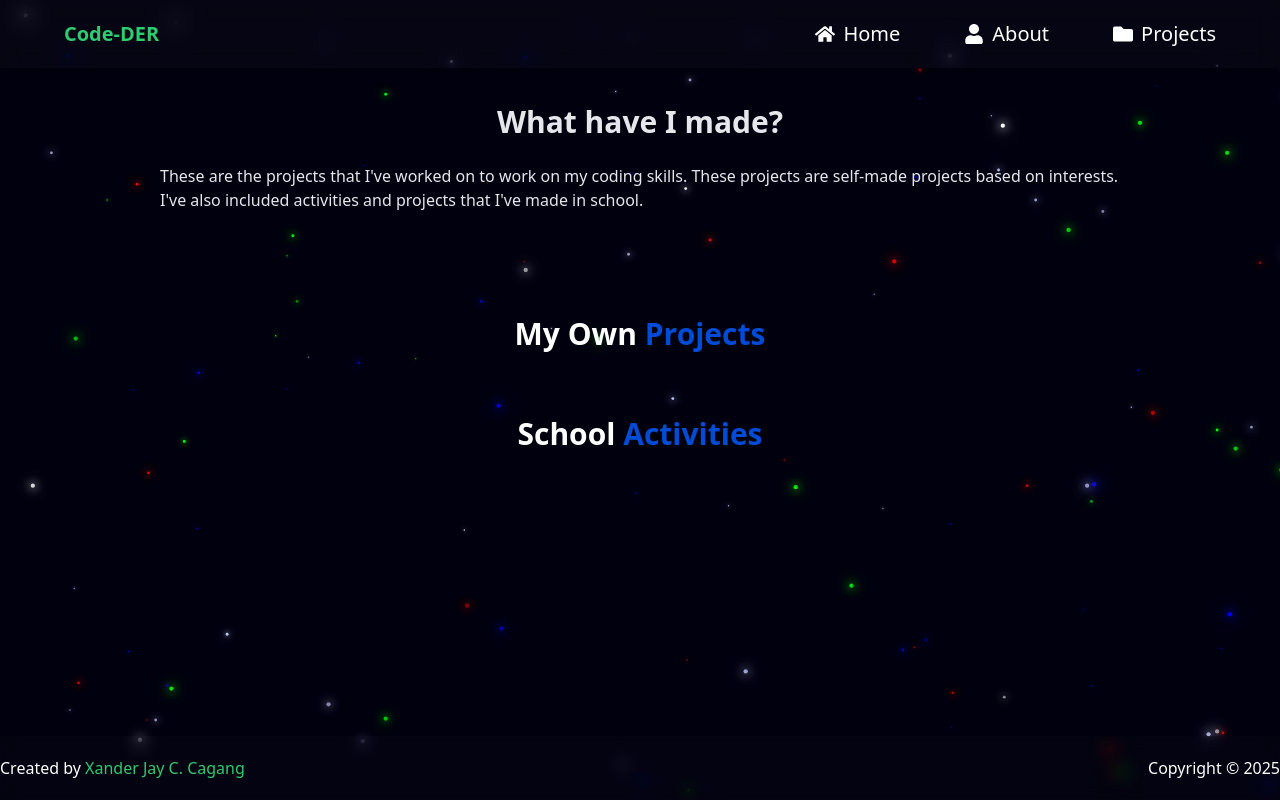
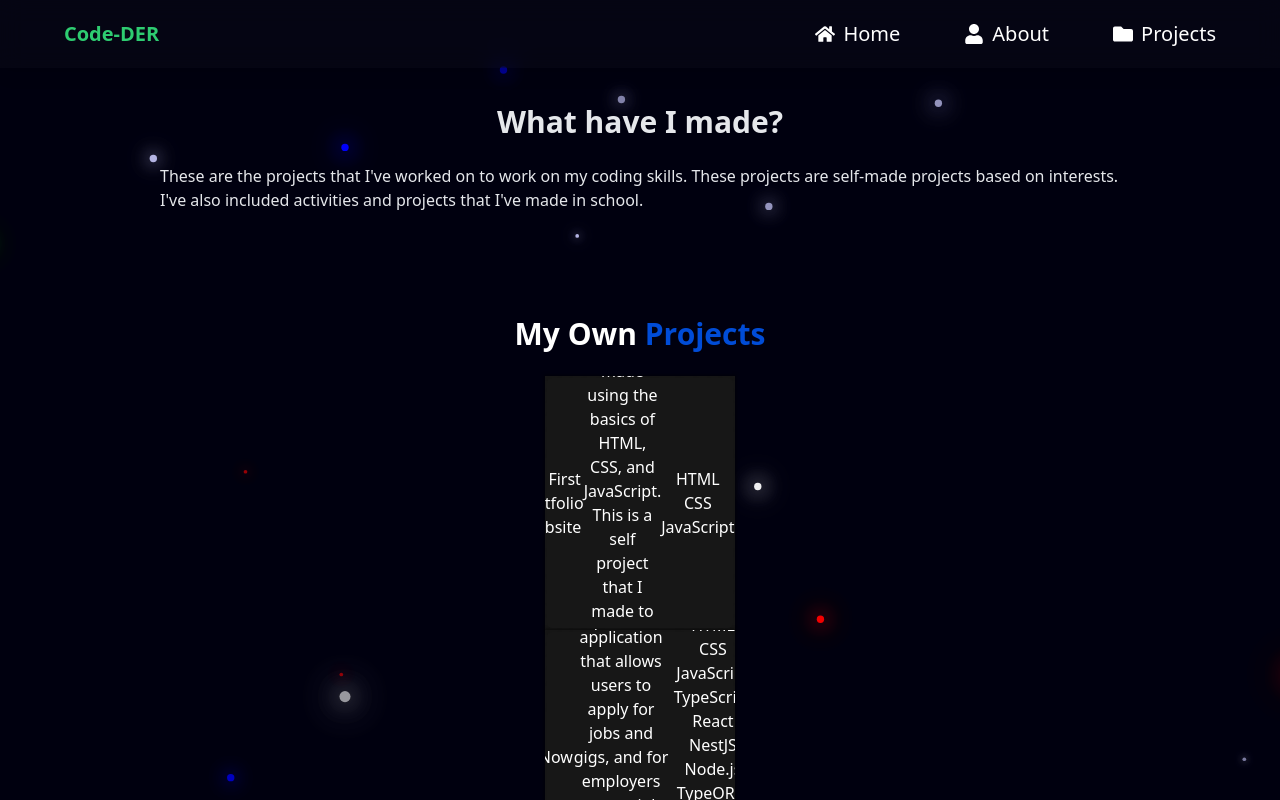
Before and after one commit to Code-DER/Xander-Jay-Cagang-Portfolio, a React (Vite) app in the folder my-portfolio/: page /projects in a window 1280 px wide. Shown: the top 800 px of the page. Built offline with nearby package versions, Linux system fonts and the light colour scheme.

Commit message:
feat: created Card component for Projects

```diff
--- a/my-portfolio/package.json
+++ b/my-portfolio/package.json
@@ -19,6 +19,7 @@
     "react-icons": "^5.5.0",
     "react-router-dom": "^7.8.2",
     "react-simple-typewriter": "^5.0.1",
+    "styled-components": "^6.2.0",
     "tailwindcss": "^4.1.13"
   },
   "devDependencies": {
--- /dev/null
+++ b/my-portfolio/src/components/Card.jsx
@@ -0,0 +1,109 @@
+import React from 'react'
+import styled from 'styled-components'
+
+const Card = ({ data }) => {
+    return (
+        <StyledWrapper>
+            <div className="card" id="card">
+                <div className="content">
+                    <h3>{data.title}</h3>
+                    <p>{data.description}</p>
+                    <div>
+                        {data.tech.map((tech, index) => {
+                            return (
+                                <p>{tech}</p>
+                            )
+                        })}
+                    </div>
+                    <a href={data.link}>
+                        <div>link</div>
+                    </a>
+                </div>
+            </div>
+        </StyledWrapper>
+    )
+}
+
+const StyledWrapper = styled.div`
+    .card {
+        width: 190px;
+        height: 254px;
+        background: #171717;
+        display: flex;
+        justify-content: center;
+        align-items: center;
+        overflow: hidden;
+        position: relative;
+        box-shadow: 0px 0px 3px 1px #00000088;
+        cursor: pointer;
+    }
+
+    .card .content {
+        border-radius: 5px;
+        background: #171717;
+        width: 186px;
+        height: 250px;
+        z-index: 1;
+        padding: 20px;
+        color: white;
+        display: flex;
+        justify-content: center;
+        align-items: center;
+    }
+
+    .content::before {
+        opacity: 0;
+        transition: opacity 300ms;
+        content: " ";
+        display: block;
+        background: white;
+        width: 5px;
+        height: 50px;
+        position: absolute;
+        filter: blur(50px);
+        overflow: hidden;
+    }
+
+    .card:hover .content::before {
+        opacity: 1;
+    }
+
+    .card::before {
+        opacity: 0;
+        content: " ";
+        position: absolute;
+        display: block;
+        width: 80px;
+        height: 360px;
+        background: linear-gradient(#ff2288, #387ef0);
+        transition: opacity 300ms;
+        animation: rotation_9018 8000ms infinite linear;
+        animation-play-state: paused;
+    }
+
+    .card:hover::before {
+        opacity: 1;
+        animation-play-state: running;
+    }
+
+    .card::after {
+        position: absolute;
+        content: " ";
+        display: block;
+        width: 250px;
+        height: 360px;
+        background: #17171733;
+        backdrop-filter: blur(50px);
+    }
+
+    @keyframes rotation-9018 {
+        0% {
+            transform: rotate(0deg);
+        }
+
+        100% {
+            transform: rotate(360deg);
+        }
+    }`;
+
+export default Card;
--- a/my-portfolio/src/components/Projects.jsx
+++ b/my-portfolio/src/components/Projects.jsx
@@ -1,4 +1,6 @@
 import { motion } from "framer-motion";
+import { portfolioData } from "../data/portfolioData";
+import Card from "./Card";
 
 export default function Projects() {
     return (
@@ -38,6 +40,40 @@ export default function Projects() {
                         Projects
                     </span>
                 </h1>
+                <div>
+                    {portfolioData.ownProjects.map((project, index) => {
+                        return (
+                            <Card data={portfolioData.ownProjects[index]}/>
+                        )
+                    })}
+                </div>
+                {/* <div>
+                    {portfolioData.ownProjects.map((project, index) => {
+                        return (
+                            <div
+                                key={index}
+                                className="w-[190px] h-[254px] group relative bg-[#171717] flex justify-center items-center cursor-pointer overflow-hidden shadow-[0px_0px_3px_1px_#00000088]"
+                            >
+                                <div
+                                    className="z-[1] h-[250px] w-[186px] flex items-center justify-center rounded-[5px] bg-[#171717] p-5 text-white"
+                                >
+                                    <h3>{project.title}</h3>
+                                    <p>{project.description}</p>
+                                    <div>
+                                        {project.tech.map((tech, index) => {
+                                            return (
+                                                <p>{tech}</p>
+                                            )
+                                        })}
+                                    </div>
+                                    <a href={project.link} target="_blank">
+                                        <div>link</div>
+                                    </a>
+                                </div>
+                            </div>
+                        )
+                    })}
+                </div> */}
             </motion.section>
             <section>
                 <h1 className="text-3xl font-bold text-center">
@@ -46,6 +82,38 @@ export default function Projects() {
                         Activities
                     </span>
                 </h1>
+                <div>
+                    {portfolioData.schoolActivities.map((activity, index) => {
+                        return (
+                            <Card data={portfolioData.schoolActivities[index]}/>
+                        )
+                    })}
+                </div>
+                {/* <div>
+                    {portfolioData.schoolActivities.map((activity, index) => {
+                        return (
+                            <div
+                                key={index}
+
+                            >
+                                <div>
+                                <h3>{activity.title}</h3>
+                                <p>{activity.description}</p>
+                                <div>
+                                    {activity.tech.map((tech, index) => {
+                                        return (
+                                            <p>{tech}</p>
+                                        )
+                                    })}
+                                </div>
+                                <a href={activity.link} target="_blank">
+                                    <div>link</div>
+                                </a>
+                                </div>
+                            </div>
+                        )
+                    })}
+                </div> */}
             </section>
         </>
     );
```
Also changed, not shown: 1 other file (tests, documents, lock files or other folders).
